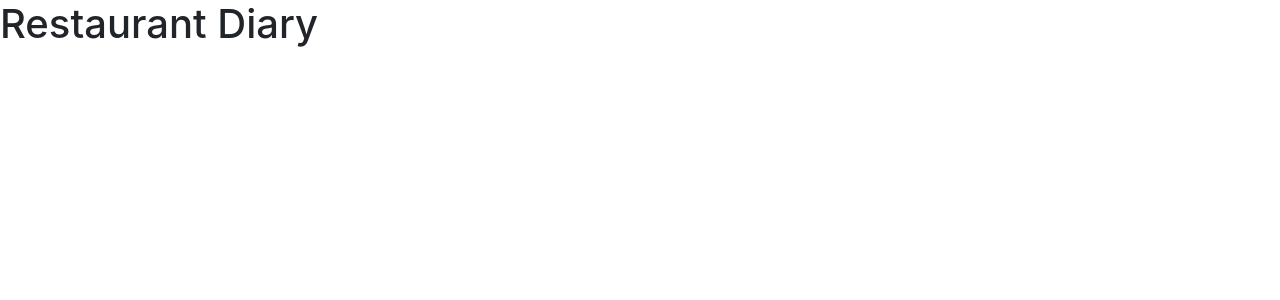
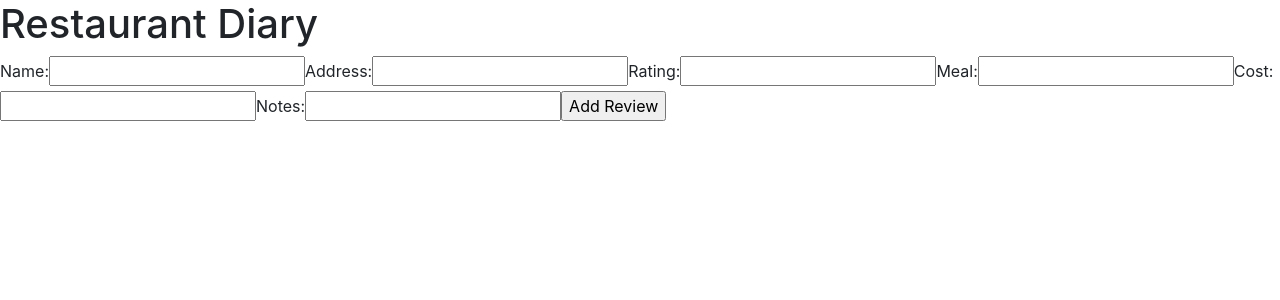
Before and after one commit to sodell26/Restaurant_Diary, a React (Create React App) app: page / in a window 1280 px wide. Shown: the top 300 px of the page. Built offline with nearby package versions, Linux system fonts and the light colour scheme.

Commit message:
updated handle changes functions

```diff
--- a/src/App.js
+++ b/src/App.js
@@ -1,5 +1,6 @@
 import './App.css';
 import React, { Component } from 'react'
+import NewEntry from './components/NewEntry'
 
 console.log(process.env.NODE_ENV)
 let baseUrl = ''
@@ -43,6 +44,7 @@ class App extends Component {
 
       <div>
         <h1>Restaurant Diary</h1>
+        <NewEntry />
       </div>
 
     )
--- a/src/components/NewEntry.js
+++ b/src/components/NewEntry.js
@@ -1,15 +1,15 @@
-import React, { Componet } from 'react'
+import React, { Component } from 'react'
 
 export default class NewEntry extends Component {
-    consructor(props){
+    constructor(props){
         super(props)
 
         this.state = {
             name: '' ,
             address: '' ,
-            rating: Number ,
+            rating: null ,
             meal: '' ,
-            cost: Number,
+            cost: null,
             notes: ''
         }
         this.handleChange = this.handleChange.bind(this)
@@ -21,6 +21,37 @@ export default class NewEntry extends Component {
             name: event.target.value
         })
     }
+
+    handleAddressChange (event) {
+        this.setState({
+            adress: event.target.value
+        })
+    }
+
+    handleRatingChange (event) {
+        this.setState({
+            rating: event.target.value
+        })
+    }
+
+    handleMealChange (event) {
+        this.setState({
+            meal: event.target.value
+        })
+    }
+
+    handleCostChange (event) {
+        this.setState({
+            cost: event.target.value
+        })
+    }
+
+    handleNotesChange (event) {
+        this.setState({
+            notes: event.target.value
+        })
+    }
+
 
     handleSubmit (event) {
         event.preventDefault()
@@ -48,22 +79,22 @@ export default class NewEntry extends Component {
             <form onSubmit={ (event) => this.handleSubmit(event) }>
 
                 <label htmlFor='name'>Name:</label>
-                <input type='text' id='name' onChange={ (event) => this.hangleChange(event) } value={this.state.name}></input>
+                <input type='text' id='name' name="name" onChange={ (event) => this.handleChange(event) } value={this.state.name}></input>
 
                 <label htmlFor='address'>Address:</label>
-                <input type='text' id='address' onChange={ (event) => this.hangleChange(event) } value={this.state.name}></input>
+                <input type='text' id='address' name="adress"onChange={ (event) => this.handleAddressChange(event) } value={this.state.adress}></input>
 
                 <label htmlFor='rating'>Rating:</label>
-                <input type='number' id='rating' onChange={ (event) => this.hangleChange(event) } value={this.state.name}></input>
+                <input type='number' id='rating' name="rating"onChange={ (event) => this.handleRatingChange(event) } value={this.state.rating}></input>
 
                 <label htmlFor='meal'>Meal:</label>
-                <input type='text' id='meal' onChange={ (event) => this.hangleChange(event) } value={this.state.name}></input>
+                <input type='text' id='meal' name="meal"onChange={ (event) => this.handleMealChange(event) } value={this.state.meal}></input>
 
                 <label htmlFor='cost'>Cost:</label>
-                <input type='number' id='cost' onChange={ (event) => this.hangleChange(event) } value={this.state.name}></input>
+                <input type='number' id='cost' name="cost"onChange={ (event) => this.handleCostChange(event) } value={this.state.cost}></input>
 
                 <label htmlFor='notes'>Notes:</label>
-                <input type='text' id='notes' onChange={ (event) => this.hangleChange(event) } value={this.state.name}></input>
+                <input type='text' id='notes' name="notes"onChange={ (event) => this.handleNotesChange(event) } value={this.state.notes}></input>
 
                 <input type='submit' value='Add Review'></input>
 
```
